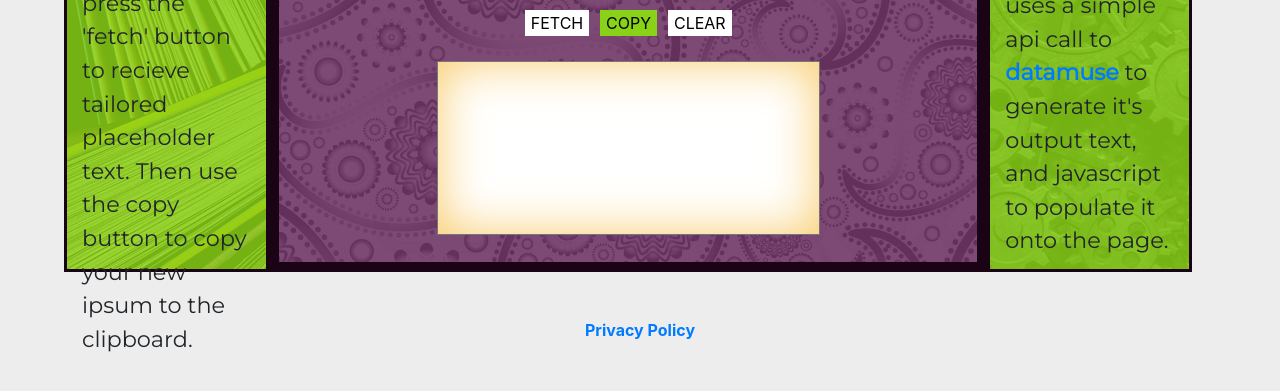
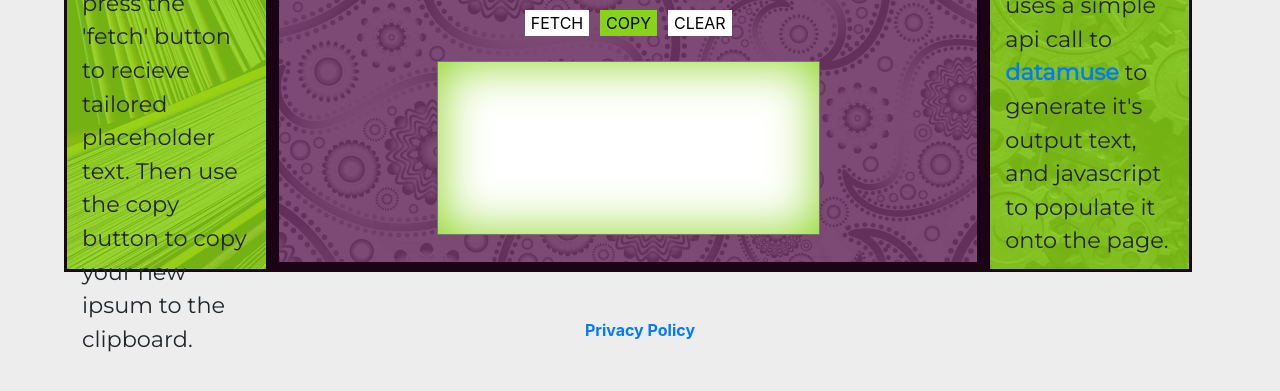
Before and after one commit to mattsteffey/Picsum-Ipsum, a website: page views/index.html in a window 1280 px wide. Shown: the part 385-776 px from the top of the page. Drawn offline with nearby package versions, Linux system fonts and the light colour scheme; files that its build step writes are made by us from their sources; files whose address does not match are found by name.

Commit message:
copy styling

```diff
--- a/public/style.css
+++ b/public/style.css
@@ -20,8 +20,8 @@ p {
 
 #wordOutput {
     resize: none;
-    -moz-box-shadow: inset 0 0 50px rgba(248,202,104, 1);
-	-webkit-box-shadow: inset 0 0 50px rgba(248,202,104, 1);
+    -moz-box-shadow: inset 0 0 50px rgba(136, 211, 23, 1);
+	-webkit-box-shadow: inset 0 0 50px rgba(136, 211, 23, 1);
 }
 
 #bold {
```
